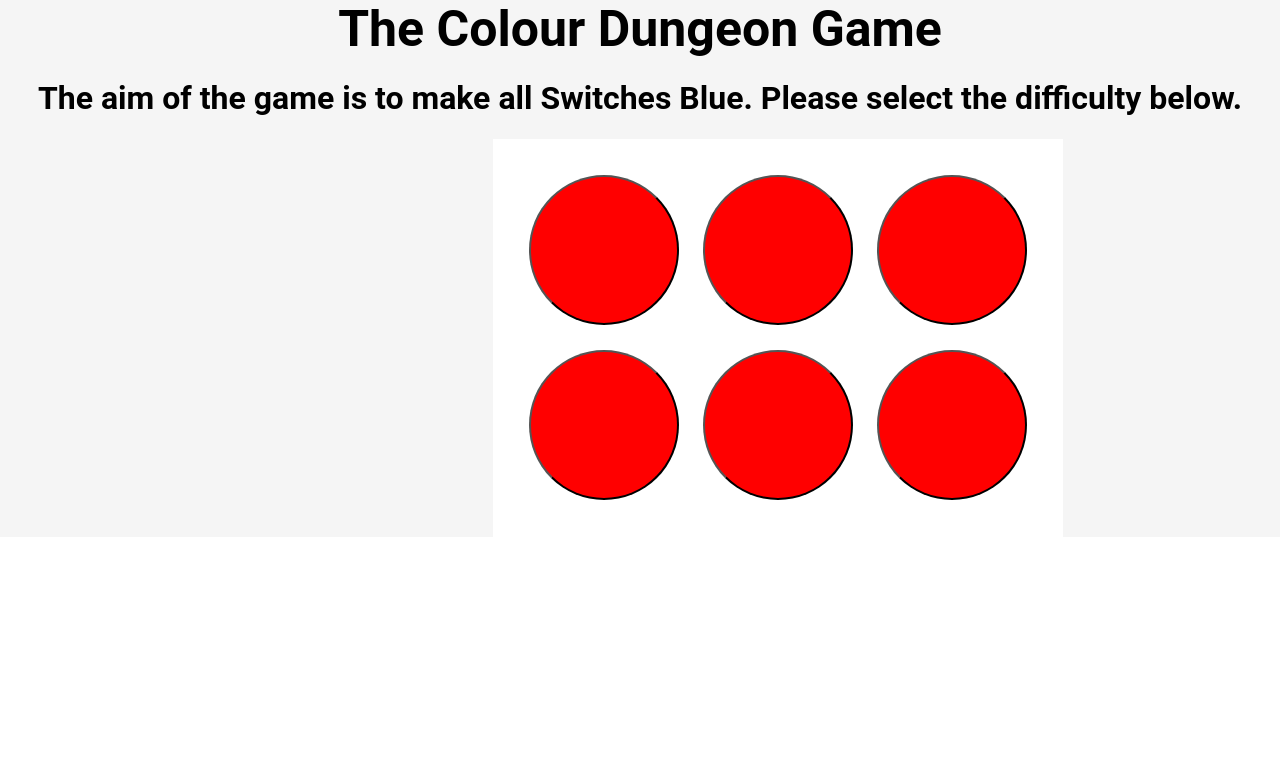
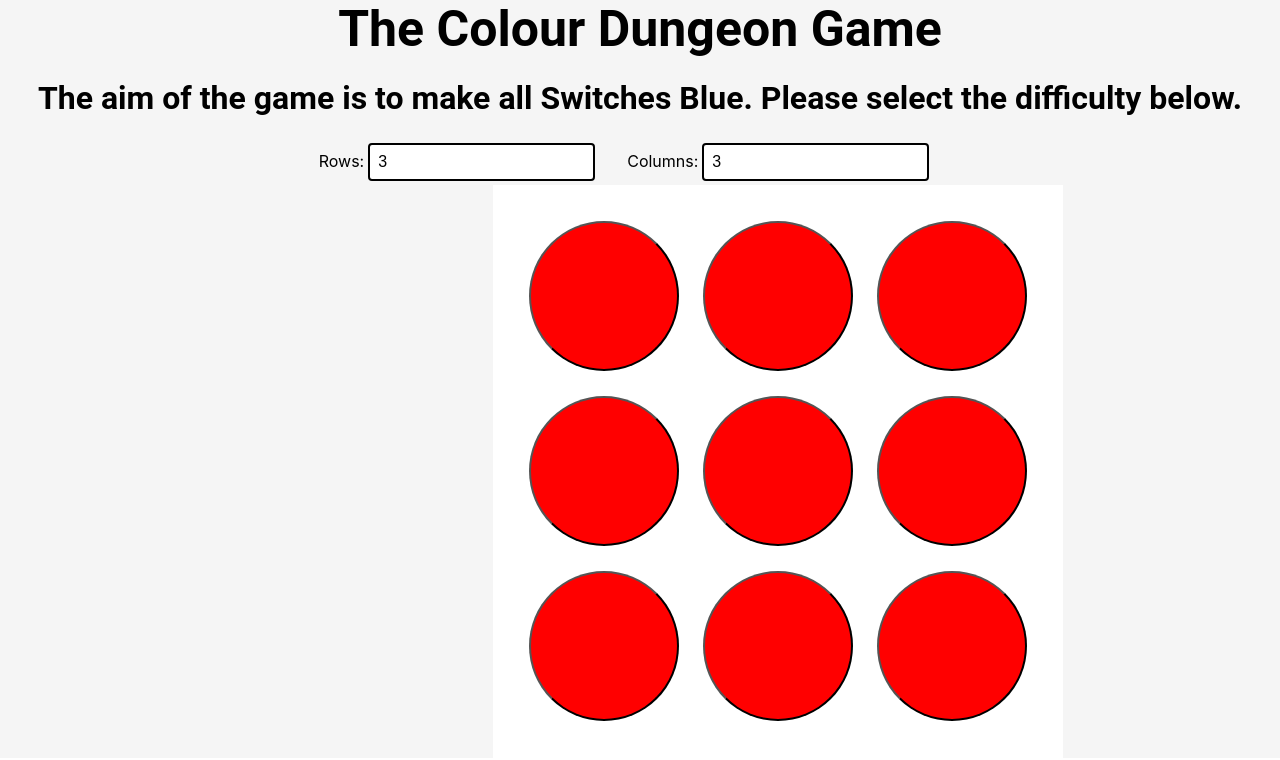
Before and after one commit to FabCat2018/colour-dungeon, a React (Create React App) app: page / in a window 1280 px wide. Shown: the top 760 px of the page. Built offline with nearby package versions, Linux system fonts and the light colour scheme.

Commit message:
Added ability to change Grid dimensions

```diff
--- a/src/components/SwitchGrid.css
+++ b/src/components/SwitchGrid.css
@@ -5,3 +5,17 @@
   margin: 0 0 0 38.5%;
   display: table;
 }
+
+.dimensions {
+  display: inline;
+}
+
+.dimensions input {
+  border: 2px solid;
+  border-radius: 4px;
+  font-size: 1rem;
+  margin: 0.25rem;
+  margin-right: 2rem;
+  min-width: 125px;
+  padding: 0.5rem;
+}
--- a/src/components/SwitchGrid.js
+++ b/src/components/SwitchGrid.js
@@ -7,12 +7,16 @@ import Switch from "./Switch";
 import WinnerModal from "./WinnerModal";
 
 function SwitchGrid() {
-  const rows = 2;
-  const columns = 3;
+  const [rows, setRows] = useState(3);
+  const [columns, setColumns] = useState(3);
   const [buttonGrid, setButtonGrid] = useState(
     [...Array(rows)].map(() => Array(columns).fill(false))
   );
   const [showWinnerModal, setShowWinnerModal] = useState(false);
+
+  const convertDimension = (value) => {
+    return value === "" || value < 1 ? 1 : parseInt(value);
+  };
 
   useEffect(() => {
     let allSwitchesOn = true;
@@ -24,11 +28,33 @@ function SwitchGrid() {
     setShowWinnerModal(allSwitchesOn);
   }, [buttonGrid]);
 
+  useEffect(() => {
+    setButtonGrid([...Array(rows)].map(() => Array(columns).fill(false)));
+  }, [rows, columns]);
+
   return (
     <>
       {showWinnerModal && (
         <WinnerModal allButtons={buttonGrid} resetGrid={setButtonGrid} />
       )}
+      <div className="dimensions">
+        <label htmlFor="rows">Rows:</label>
+        <input
+          id="rows"
+          type="text"
+          value={rows}
+          onChange={(event) => {
+            setRows(convertDimension(event.target.value));
+          }}
+        />
+        <label htmlFor="columns">Columns:</label>
+        <input
+          id="columns"
+          type="text"
+          value={columns}
+          onChange={(event) => setColumns(convertDimension(event.target.value))}
+        />
+      </div>
       <table className="button-grid">
         <tbody>
           {buttonGrid.map((buttonRow, rowIndex) => {
```
